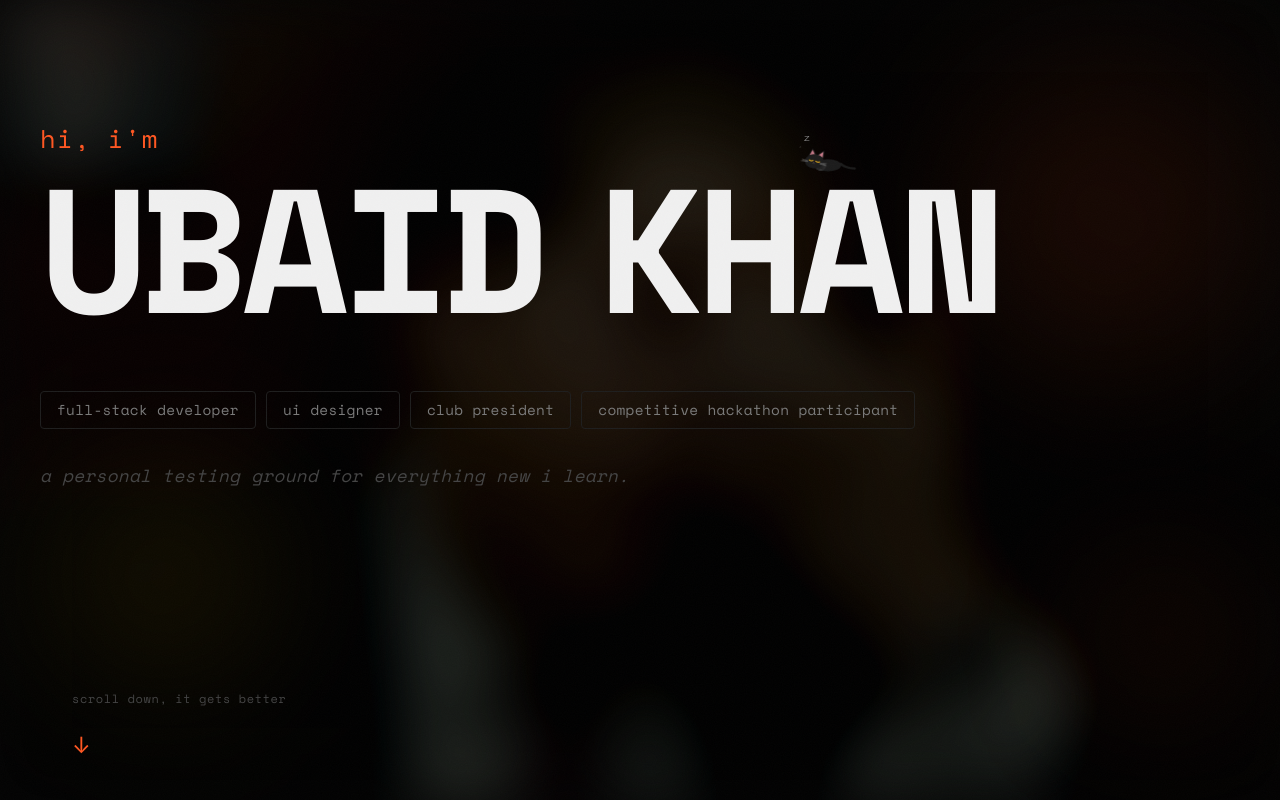
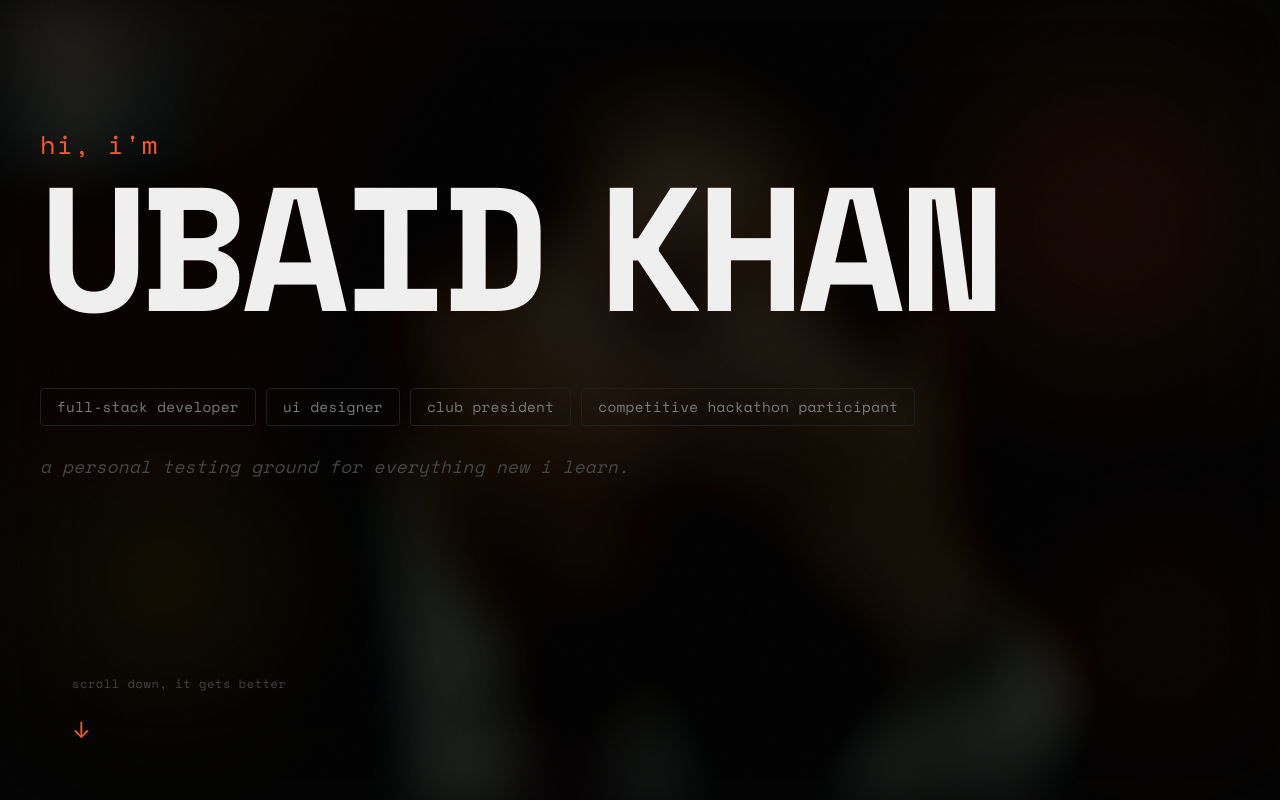
Before and after one commit to notUbaid/portfolio, a Next.js app: page / in a window 1280 px wide. Shown: the top 800 px of the page. Built offline with nearby package versions, Linux system fonts and the light colour scheme.

Commit message:
Prevent cat from spawning in the Hero section

```diff
--- a/components/Cat/PhysicsCat.js
+++ b/components/Cat/PhysicsCat.js
@@ -56,7 +56,8 @@ function gatherPlatforms() {
 }
 
 function visiblePlatforms(ps) {
-  const lo = window.scrollY + 100;
+  // Never spawn in the first viewport (Hero section)
+  const lo = Math.max(window.scrollY + 100, window.innerHeight);
   const hi = window.scrollY + window.innerHeight + 200;
   return ps.filter(p => p.t > lo && p.t < hi);
 }
--- a/components/Hero/Hero.module.css
+++ b/components/Hero/Hero.module.css
@@ -47,6 +47,8 @@
   letter-spacing: 0.05em;
   position: relative;
   z-index: 10;
+  width: fit-content;
+  line-height: 1;
 }
 
 .name {
@@ -207,6 +209,8 @@
   color: var(--fg-subtle);
   font-style: italic;
   letter-spacing: 0.02em;
+  width: fit-content;
+  line-height: 1;
 }
 
 .scrollHint {
```
